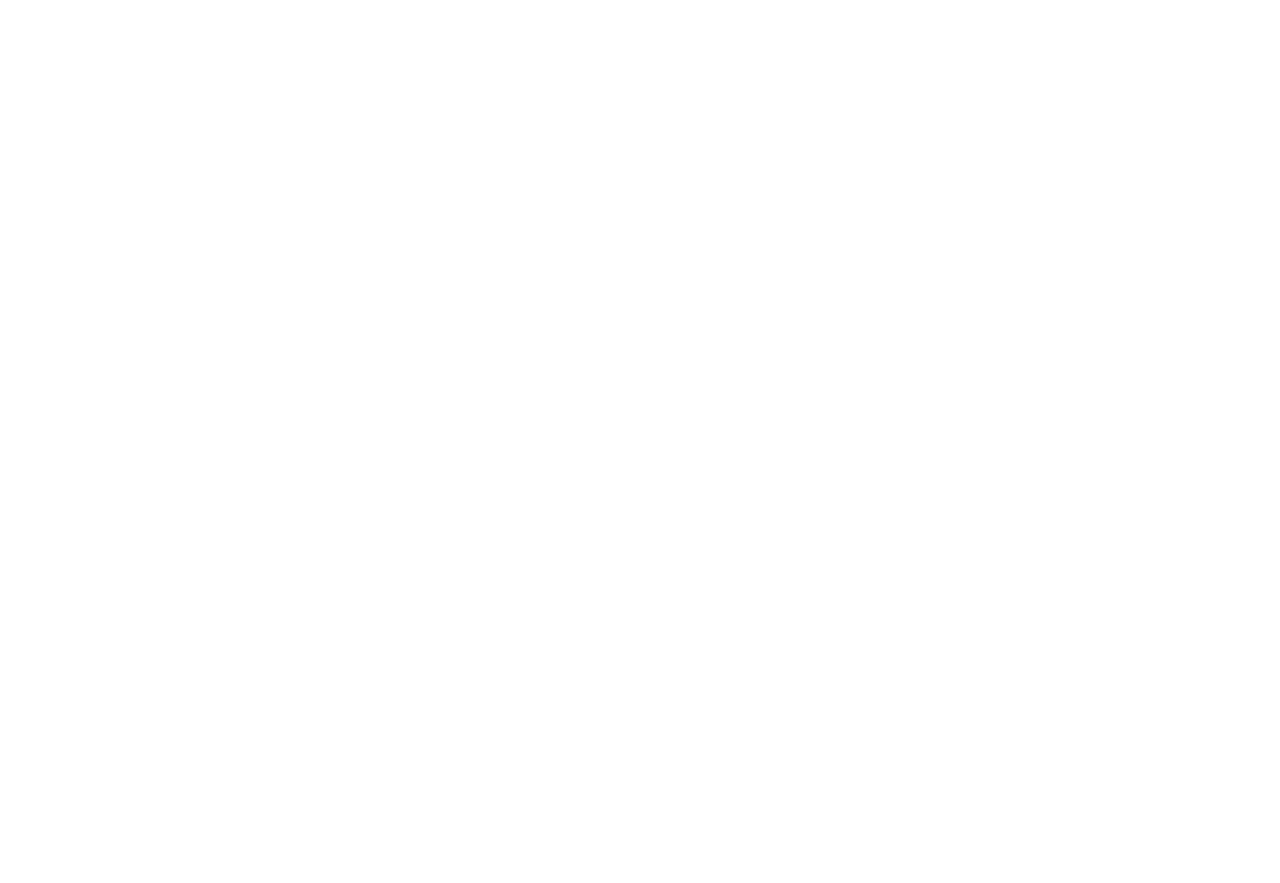
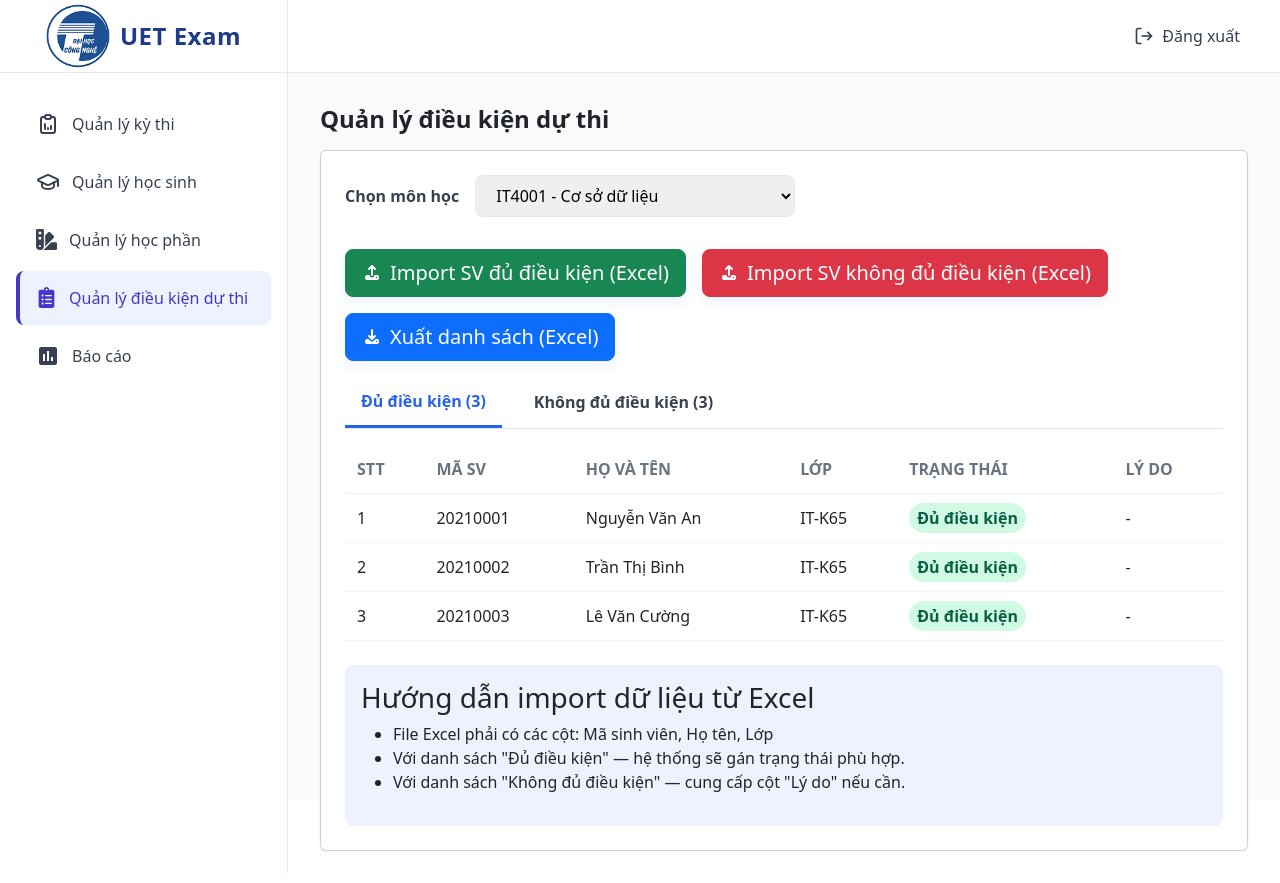
Before and after one commit to Tran-Nguyen-26/ExamReg, a React (Vite) app in the folder frontend/: page /admin/exam-eligibility in a window 1280 px wide. Before the commit this address had no page. Before the commit the page ends 800 px from the top, so only its background shows below. Built offline with nearby package versions, Linux system fonts and the light colour scheme.

Commit message:
eligibility

```diff
--- a/frontend/src/App.jsx
+++ b/frontend/src/App.jsx
@@ -6,6 +6,7 @@
 import StudentManagement from "./pages/admin/studentmanagement/StudentManagement";
 import CourseManagement from "./pages/admin/coursemanagement/coursemanagement";
 import Report from "./pages/admin/report/Report";
+import ExamEligibility from "./pages/admin/exameligibility/ExamEligibility";
 import { Navigate } from "react-router-dom";
 import { Provider } from "./context/MyContext";
 
@@ -24,6 +25,7 @@
           <Route path="/admin/student-management" element={<StudentManagement/>}></Route>
           <Route path="/admin/course-management" element={<CourseManagement/>}></Route>
           <Route path="/admin/report" element={<Report/>}></Route>
+          <Route path="/admin/exam-eligibility" element={<ExamEligibility/>}></Route>
         </Routes>
       </BrowserRouter>
     </Provider>
--- a/frontend/src/components/admin/sidebar/Sidebar.jsx
+++ b/frontend/src/components/admin/sidebar/Sidebar.jsx
@@ -1,7 +1,7 @@
 import './Style-Sidebar.css';
 import { TbReportAnalytics } from "react-icons/tb";
 import { LuGraduationCap } from "react-icons/lu";
-import { FaSwatchbook } from "react-icons/fa";
+import { FaSwatchbook, FaBook, FaClipboardList } from "react-icons/fa";
 import { MdAssessment } from "react-icons/md";
 import { useLocation, useNavigate } from 'react-router-dom';
 import CourseManagement from '../../../pages/admin/coursemanagement/coursemanagement';
@@ -12,10 +12,11 @@
   const location = useLocation();
 
   const menuItems = [
-    { id: 'exam', icon: <TbReportAnalytics size={24}/>, label: 'Quản lý kỳ thi' },
+    { id: 'exam', icon: <TbReportAnalytics size={24}/>, label: 'Quản lý kỳ thi', path: '/admin/report' },
     { id: 'student', icon: <LuGraduationCap size={24}/>, label: 'Quản lý học sinh', path: '/admin/student-management'},
     { id: 'course', icon: <FaSwatchbook size={21}/>, label: 'Quản lý học phần', path: '/admin/course-management'},
-    { id: 'report', icon: <MdAssessment size={24}/>, label: 'Báo cáo', path: '/admin/report'}
+    { id: 'eligibility', icon: <FaClipboardList size={21}/>, label: 'Quản lý điều kiện dự thi', path: '/admin/exam-eligibility' },
+    { id: 'report', icon: <MdAssessment size={24}/>, label: 'Báo cáo', path: '/admin/report' }
   ];
 
   return (
--- /dev/null
+++ b/frontend/src/pages/admin/exameligibility/ExamEligibility.jsx
@@ -0,0 +1,117 @@
+import { useState } from "react";
+import Header from "../../../components/admin/header/Header";
+import Sidebar from "../../../components/admin/sidebar/Sidebar";
+import './Style-ExamEligibility.css'
+
+const sampleSubjects = [
+  { id: 'IT4001', name: 'IT4001 - Cơ sở dữ liệu' },
+  { id: 'IT4002', name: 'IT4002 - Lập trình nâng cao' },
+]
+
+const sampleEligible = [
+  { id: 1, code: '20210001', name: 'Nguyễn Văn An', class: 'IT-K65', status: 'Đủ điều kiện', reason: '' },
+  { id: 2, code: '20210002', name: 'Trần Thị Bình', class: 'IT-K65', status: 'Đủ điều kiện', reason: '' },
+  { id: 3, code: '20210003', name: 'Lê Văn Cường', class: 'IT-K65', status: 'Đủ điều kiện', reason: '' },
+]
+
+const sampleNotEligible = [
+  { id: 1, code: '20210001', name: 'Nguyễn Văn B', class: 'IT-K65', status: 'Không đủ điều kiện', reason: '' },
+  { id: 2, code: '20210002', name: 'Trần Thị A', class: 'IT-K65', status: 'Không đủ điều kiện', reason: '' },
+  { id: 3, code: '20210003', name: 'Lê Văn C', class: 'IT-K65', status: 'Không đủ điều kiện', reason: '' },
+];
+
+const ExamEligibility = () => {
+  const [subject, setSubject] = useState(sampleSubjects[0].id);
+  const [activeTab, setActiveTab] = useState('eligible');
+  const [eligibleList] = useState(sampleEligible);
+  const [notEligibleList] = useState(sampleNotEligible);
+
+  return (
+    <div className="page">
+      <Header />
+      <div className="main">
+        <Sidebar />
+        <div className="content">
+          <h1 className="page-title">Quản lý điều kiện dự thi</h1>
+
+          <div className="card">
+            <div className="form-row">
+              <label className="label">Chọn môn học</label>
+              <select className="subject-select" value={subject} onChange={e => setSubject(e.target.value)}>
+                {sampleSubjects.map(s => (
+                  <option key={s.id} value={s.id}>{s.name}</option>
+                ))}
+              </select>
+            </div>
+
+            <div className="actions-row">
+              <button className="btn btn-success btn-lg d-flex align-items-center gap-2 custom-action">
+                <i className="fas fa-upload"></i>
+                <span>Import SV đủ điều kiện (Excel)</span>
+              </button>
+
+              <button className="btn btn-danger btn-lg d-flex align-items-center gap-2 custom-action">
+                <i className="fas fa-upload"></i>
+                <span>Import SV không đủ điều kiện (Excel)</span>
+              </button>
+
+              <button className="btn btn-primary btn-lg d-flex align-items-center gap-2 custom-action">
+                <i className="fas fa-download"></i>
+                <span>Xuất danh sách (Excel)</span>
+              </button>
+            </div>
+
+            <div className="tabs">
+              <button className={`tab ${activeTab === 'eligible' ? 'active' : ''}`} onClick={() => setActiveTab('eligible')}>Đủ điều kiện ({eligibleList.length})</button>
+              <button className={`tab ${activeTab === 'not' ? 'active' : ''}`} onClick={() => setActiveTab('not')}>Không đủ điều kiện ({notEligibleList.length})</button>
+            </div>
+
+            <div className="table-wrap">
+              <table className="student-table">
+                <thead>
+                  <tr>
+                    <th>STT</th>
+                    <th>MÃ SV</th>
+                    <th>HỌ VÀ TÊN</th>
+                    <th>LỚP</th>
+                    <th>TRẠNG THÁI</th>
+                    <th>LÝ DO</th>
+                  </tr>
+                </thead>
+                <tbody>
+                  {(activeTab === 'eligible' ? eligibleList : notEligibleList).map((s, idx) => (
+                    <tr key={s.id}>
+                      <td>{idx + 1}</td>
+                      <td>{s.code}</td>
+                      <td>{s.name}</td>
+                      <td>{s.class}</td>
+                      <td><span className={`status ${activeTab === 'eligible' ? 'status-yes' : 'status-no'}`}>{activeTab === 'eligible' ? 'Đủ điều kiện' : 'Không đủ điều kiện'}</span></td>
+                      <td>{s.reason || '-'}</td>
+                    </tr>
+                  ))}
+                  { (activeTab === 'eligible' ? eligibleList : notEligibleList).length === 0 && (
+                    <tr>
+                      <td colSpan={6} style={{textAlign:'center', padding:'2rem'}}>Không có dữ liệu</td>
+                    </tr>
+                  )}
+                </tbody>
+              </table>
+            </div>
+
+            <div className="guide">
+              <h3>Hướng dẫn import dữ liệu từ Excel</h3>
+              <ul>
+                <li>File Excel phải có các cột: Mã sinh viên, Họ tên, Lớp</li>
+                <li>Với danh sách "Đủ điều kiện" — hệ thống sẽ gán trạng thái phù hợp.</li>
+                <li>Với danh sách "Không đủ điều kiện" — cung cấp cột "Lý do" nếu cần.</li>
+              </ul>
+            </div>
+
+          </div>
+        </div>
+      </div>
+    </div>
+  )
+}
+
+export default ExamEligibility;
--- /dev/null
+++ b/frontend/src/pages/admin/exameligibility/Style-ExamEligibility.css
@@ -0,0 +1,67 @@
+.page {
+  display: flex;
+  flex-direction: column;
+  height: 100vh;
+  background-color: #f9fafb;
+}
+.main {
+  flex: 1;
+  display: flex;
+}
+.content {
+  flex: 1;
+  display: flex;
+  flex-direction: column;
+  overflow-y: auto;
+  padding: 2rem;
+  margin-left: 18rem;
+}
+
+.page-title {
+  font-size: 1.5rem;
+  font-weight: 700;
+  margin-bottom: 1rem;
+}
+
+.card {
+  background: #fff;
+  border-radius: 8px;
+  padding: 1.5rem;
+  box-shadow: 0 1px 3px rgba(0,0,0,0.06);
+}
+
+.form-row {
+  display: flex;
+  gap: 1rem;
+  align-items: center;
+  margin-bottom: 1rem;
+}
+
+.label { font-weight: 600; color: #374151; }
+.subject-select { padding: .5rem 1rem; border-radius: .5rem; border: 1px solid #e5e7eb; min-width: 320px; }
+
+.actions-row { display:flex; gap:1rem; margin: 1rem 0; flex-wrap:wrap }
+/* Use Bootstrap's .btn classes for colors; add a custom helper for sizing */
+.custom-action { min-width: 260px; justify-content: center; border-radius: 0.75rem; padding: .6rem 1rem; box-shadow: 0 6px 12px rgba(37,99,235,0.08); }
+.custom-action .fas { font-size: 1rem }
+
+.tabs { display:flex; gap:1rem; border-bottom: 1px solid #e5e7eb; margin-bottom:1rem }
+.tab { padding: .75rem 1rem; background: transparent; border: none; cursor: pointer; color: #374151; font-weight:600 }
+.tab.active { border-bottom: 3px solid #2563eb; color: #2563eb }
+
+.table-wrap { overflow:auto }
+.student-table { width:100%; border-collapse: collapse; }
+.student-table th { text-align:left; padding: .75rem; color:#6b7280; font-weight:600; border-bottom:1px solid #eef2f7 }
+.student-table td { padding: .75rem; border-bottom:1px solid #f3f4f6 }
+
+.status { padding: .25rem .5rem; border-radius: 999px; font-weight:600; }
+.status-yes { background:#d1fae5; color:#065f46 }
+.status-no { background:#fee2e2; color:#7f1d1d }
+
+.guide { margin-top:1.5rem; background:#eef2ff; padding:1rem; border-radius:.5rem }
+.guide h3 { margin-top:0 }
+
+@media (max-width: 768px) {
+  .subject-select { min-width: 100%; }
+  .content { padding:1rem; margin-left:0 }
+}
```
